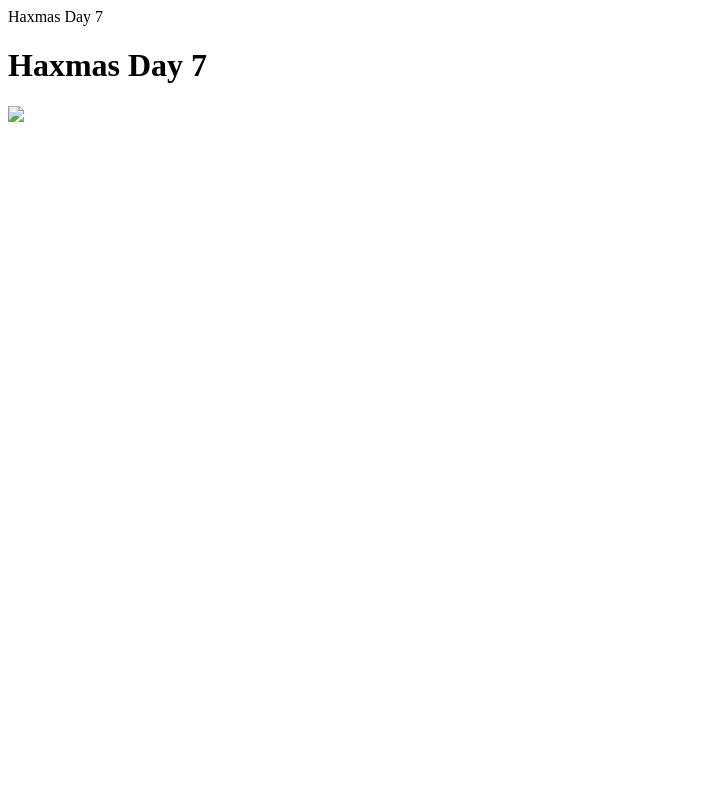
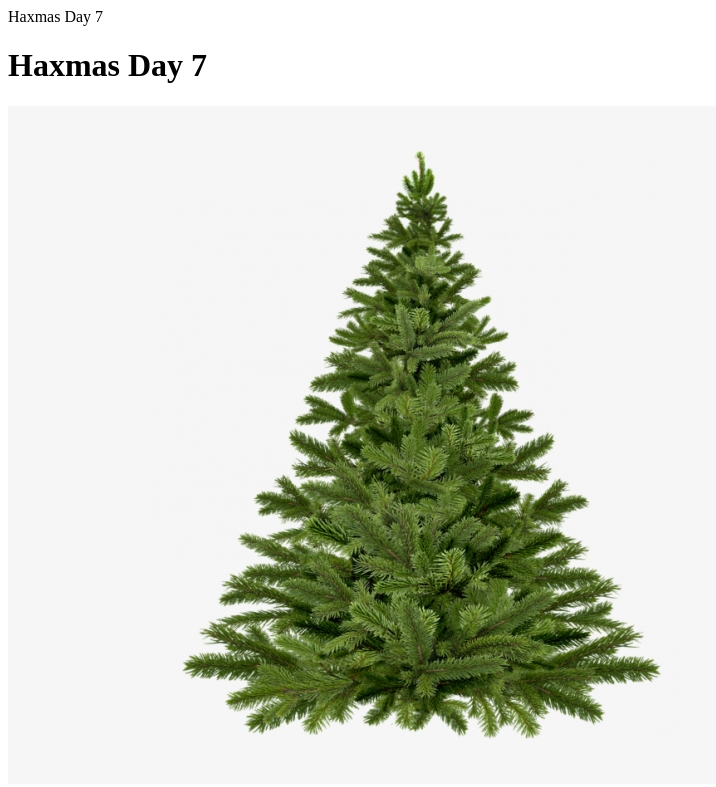
Before and after one commit to Layla090/Haxmas-7, a plain HTML site: page index.html in a window 1280 px wide. Shown: the whole page, without its empty margins (0-716 px from the left). Drawn offline with Linux system fonts and the light colour scheme.

Commit message:
sneaky added tree

```diff
--- a/index.html
+++ b/index.html
@@ -18,7 +18,7 @@
     <div id=""footer">
     </div>
 
-    <img src="img?" id="tree">
+    <img src="IMG_0339.jpeg" id="tree">
 
 
 
```
Also changed, not shown: IMG_0339.jpeg (added).
